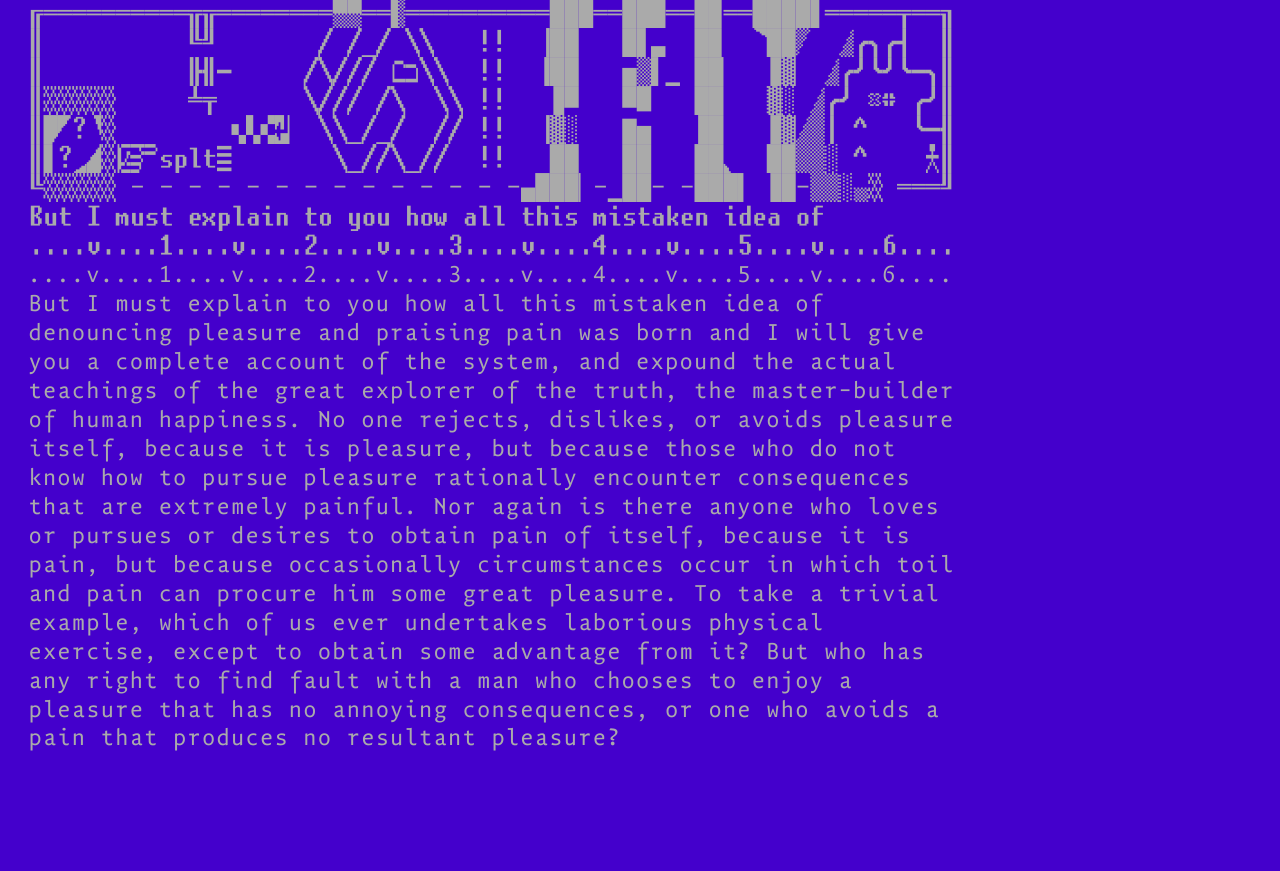
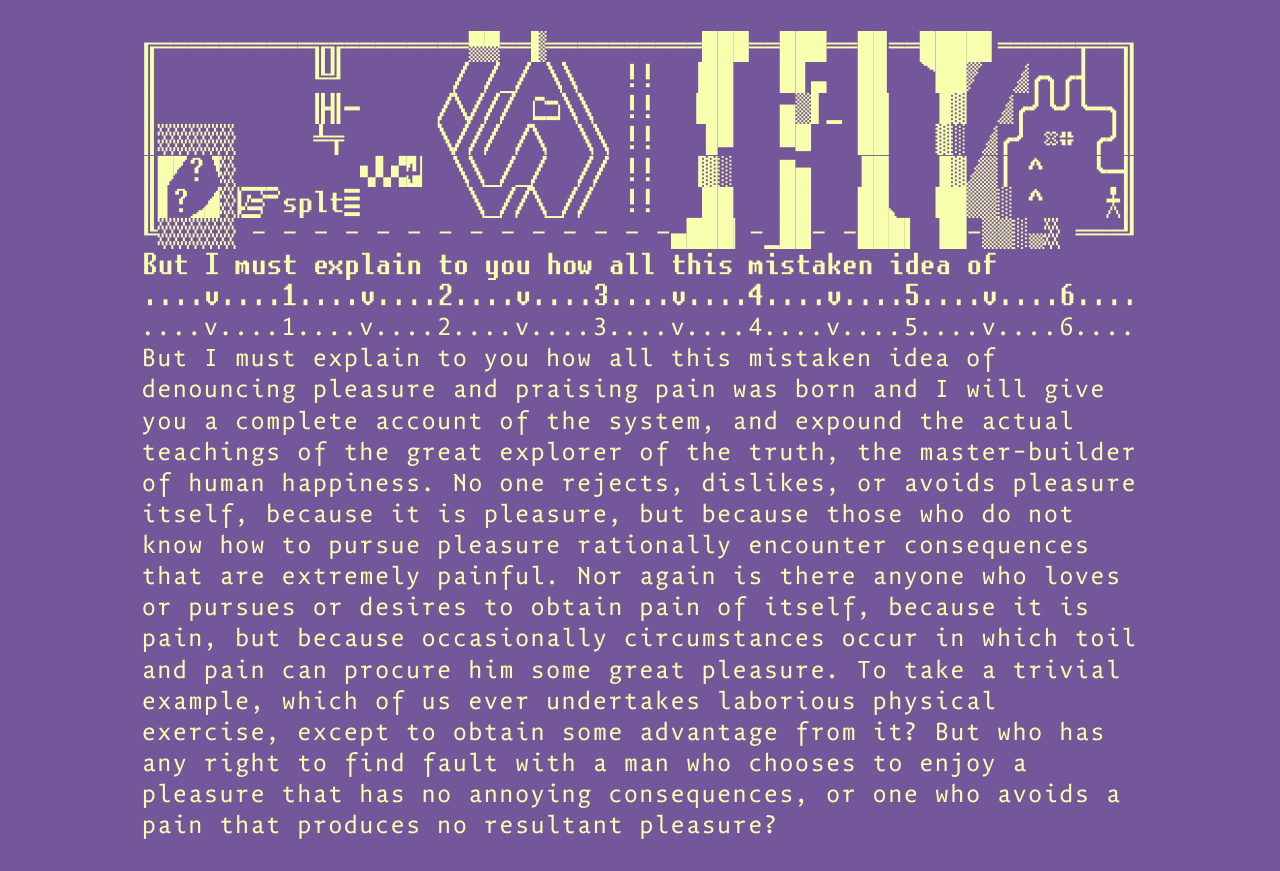
Before and after one commit to bsplt/Backside, a Gatsby site: page / in a window 1280 px wide. Before the commit the page ends 800 px from the top, so only its background shows below. Built offline with nearby package versions, Linux system fonts and the light colour scheme; Gatsby itself is replaced by a stand-in of ours.

Commit message:
adjust minor graphical things

```diff
--- a/src/components/layout.css
+++ b/src/components/layout.css
@@ -11,11 +11,14 @@
 :root {
   --count: 64;
   --margin: 2;
+  --colorA: #74569b;
+  --colorB: #f7ffae;
 }
 
 html {
   font-size: calc(
-    clamp(150vw, (100vw + 688px), 200vw) / (var(--count) + var(--margin) * 2)
+    clamp(150vw, (100vw * 1.25 + 688px * 0.75), 200vw) /
+      (var(--count) + var(--margin) * 2)
   );
 }
 
@@ -30,14 +33,18 @@ html {
 }
 
 body {
-  background: #4400cc;
-  color: #aaaaaa;
+  background: var(--colorA);
+  color: var(--colorB);
+  display: flex;
+  justify-content: center;
+  overflow-x: hidden;
 }
 
 .layout {
   width: calc((var(--count)) * 0.5rem);
   margin-left: calc(var(--margin) * 0.5rem);
   margin-right: calc(var(--margin) * 0.5rem);
+  margin-top: calc(var(--margin) * 0.5rem);
   overflow: hidden;
 }
 
@@ -55,12 +62,21 @@ main {
   line-height: 1rem;
 }
 
-::selection {
-  color: darkgray;
-  background: rgba(255, 255, 0, 0.589);
-}
-
 p {
   margin-top: 0;
   margin-bottom: 1rem;
 }
+
+::selection {
+  color: var(--colorA);
+  background: var(--colorB);
+}
+
+::-webkit-scrollbar {
+  width: 0.5rem;
+}
+
+::-webkit-scrollbar-thumb {
+  background-color: var(--colorB);
+  outline: 0;
+}
```
